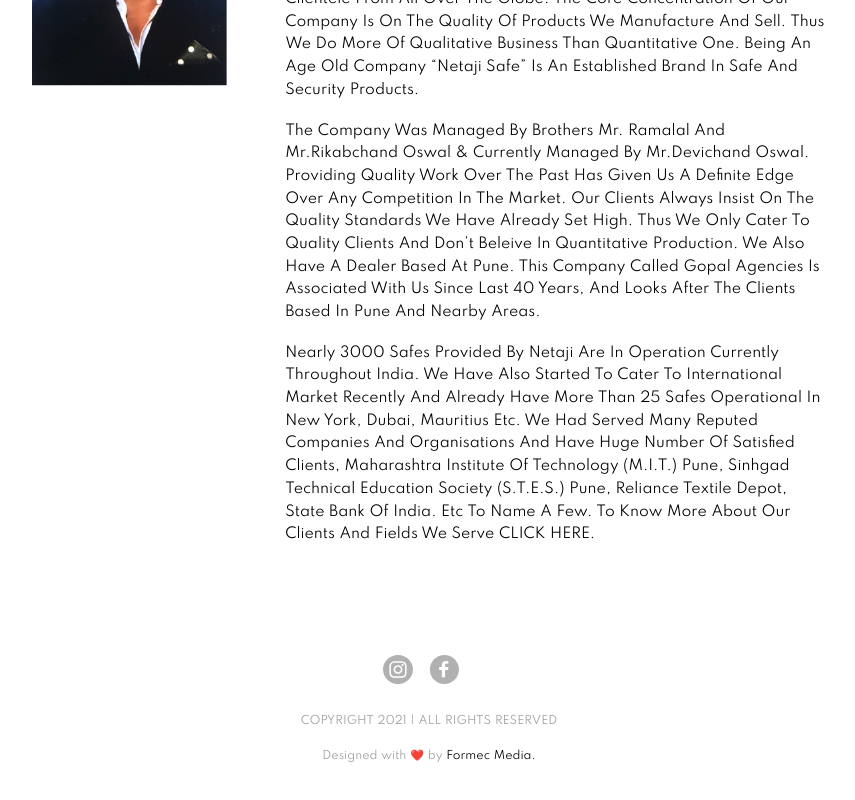
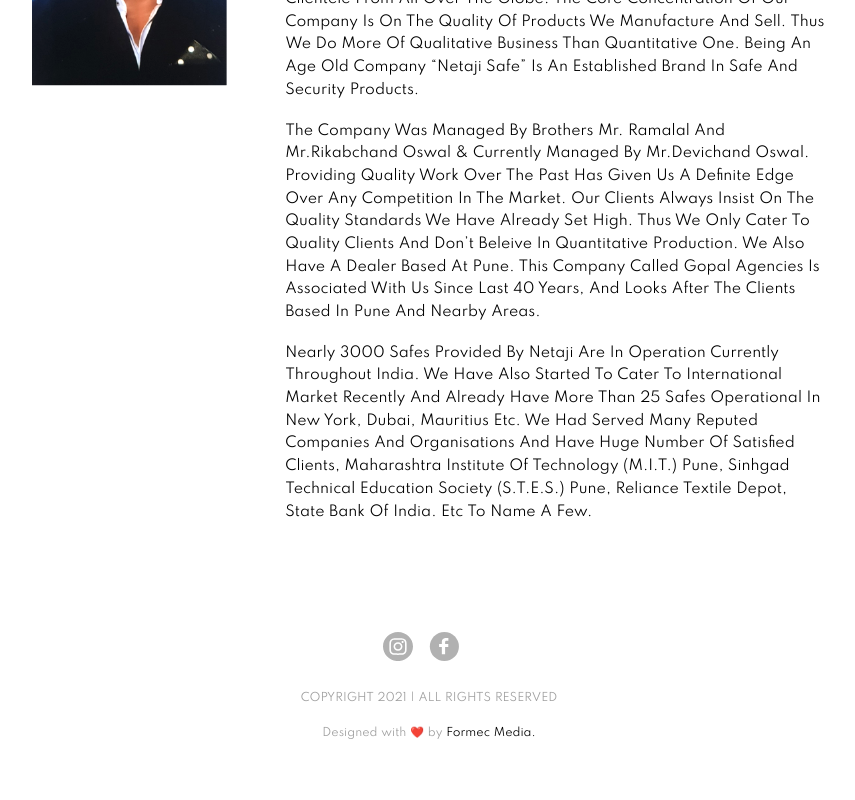
Before and after one commit to Nikhil18-9192/netaji-safe-nuxt, a Nuxt app: page /about in a window 1280 px wide. Shown: the part 438-1238 px from the top of the page, without its empty margins (211-1066 px from the left). Built offline with nearby package versions, Linux system fonts and the light colour scheme; a small style sheet from the web is missing; what vue-izitoast would draw is missing.

Commit message:
last sentence remove from about

```diff
--- a/pages/about/index.vue
+++ b/pages/about/index.vue
@@ -52,8 +52,7 @@
           organisations and have huge number of satisfied clients, Maharashtra
           Institute of Technology (M.I.T.) pune, Sinhgad Technical Education
           Society (S.T.E.S.) pune, Reliance Textile Depot, State Bank of India.
-          etc to name a few. To know more about our clients and fields we serve
-          <a href="/">CLICK HERE</a>.
+          etc to name a few.
         </p>
       </div>
     </div>
```
